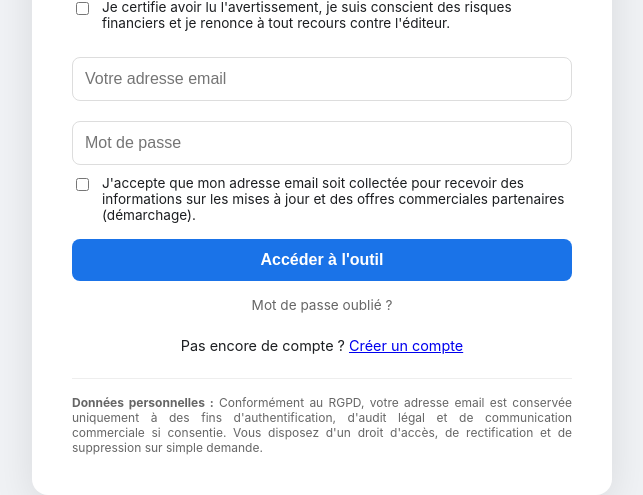
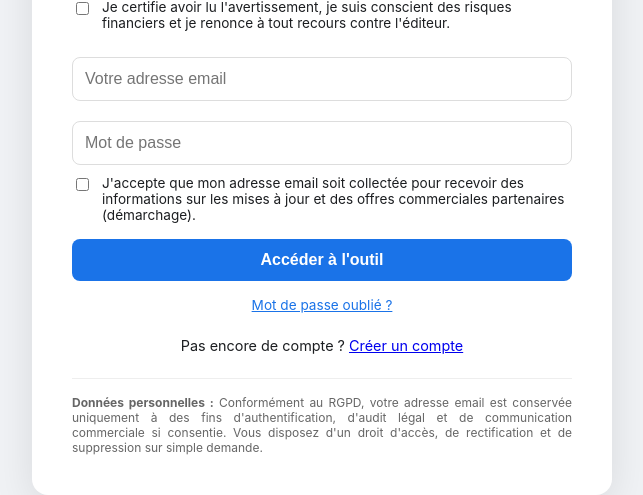
Before and after one commit to admin5004/trade-analyser-bourse, a Flask app: page / in a window 1280 px wide. Shown: the part 357-852 px from the top of the page, without its empty margins (318-961 px from the left). Run offline with Flask 3, Linux system fonts and the light colour scheme.

Commit message:
style: make forgot password link more visible

```diff
--- a/templates/welcome.html
+++ b/templates/welcome.html
@@ -56,7 +56,7 @@
             </div>
 
             <button type="submit">Accéder à l'outil</button>
-            <p style="margin-top: 1rem; font-size: 0.85rem;"><a href="/forgot-password" style="color: #666; text-decoration: none;">Mot de passe oublié ?</a></p>
+            <p style="margin-top: 1rem; font-size: 0.85rem;"><a href="/forgot-password" style="color: #1a73e8; text-decoration: underline;">Mot de passe oublié ?</a></p>
         </form>
 
         <p style="margin-top: 1.5rem; font-size: 0.9rem;">Pas encore de compte ? <a href="/register">Créer un compte</a></p>
```
